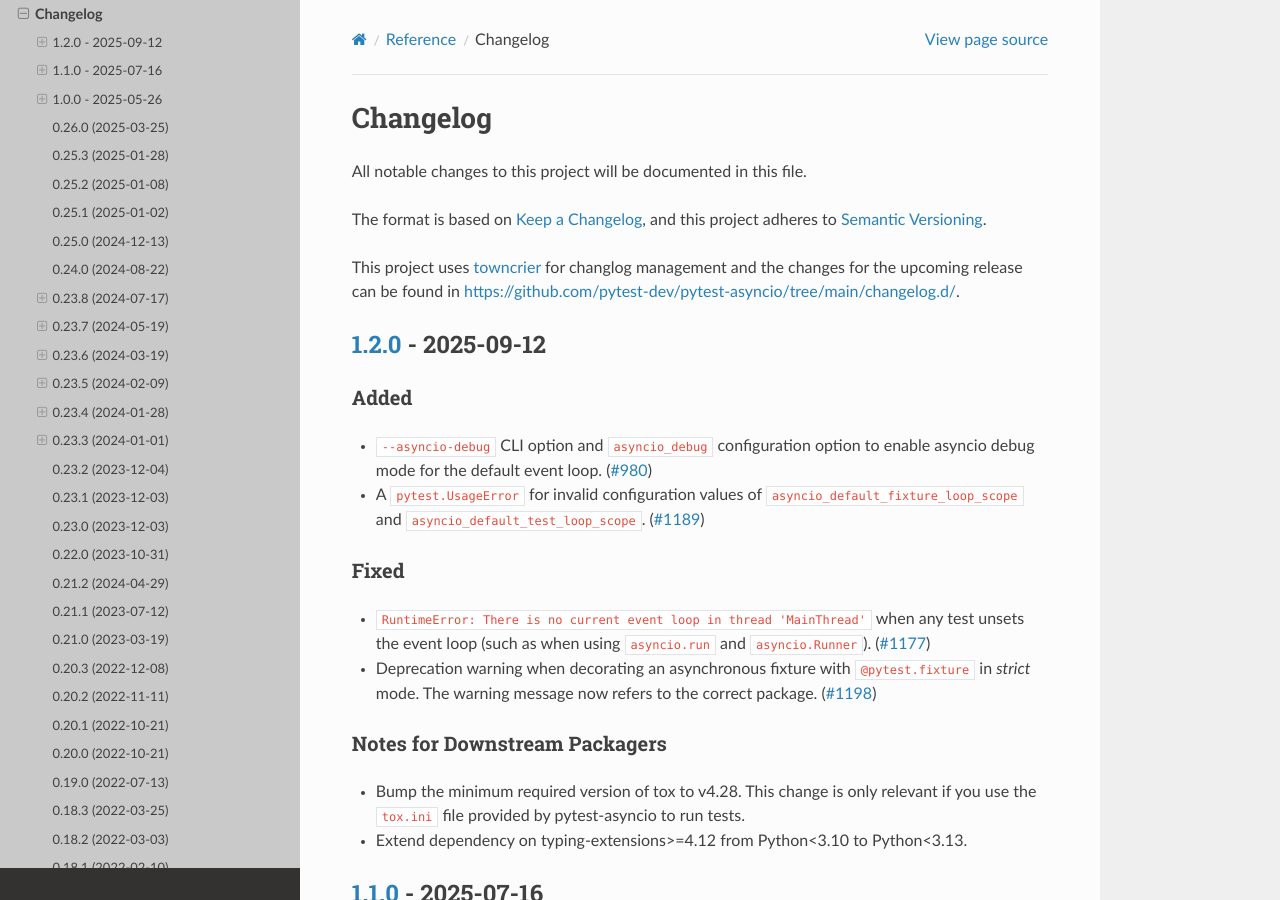
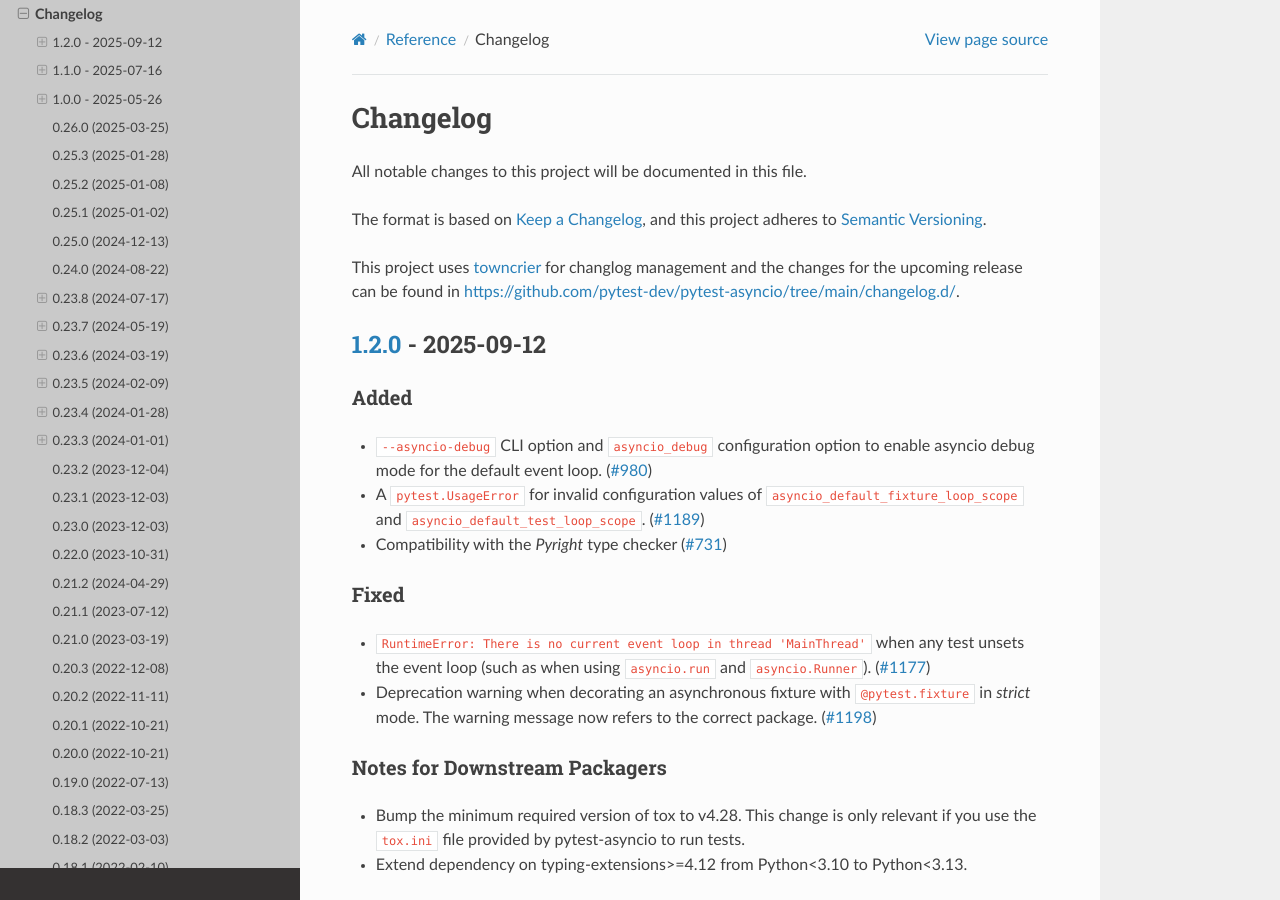
Before and after one commit to pytest-dev/pytest-asyncio, a Sphinx documentation site: the page built from docs/reference/changelog.rst, in a window 1280 px wide and 900 px high. Built offline with Sphinx 7.4.7 and the Read the Docs theme 3.1.0, drawn with Linux system fonts in a browser that asks for light colours.

Commit message:
docs: Include orphaned news fragment in changelog.

```diff
--- a/731.added.rst
+++ /dev/null
@@ -1 +0,0 @@
-Compatibility with the `Pyright` type checker
--- a/docs/reference/changelog.rst
+++ b/docs/reference/changelog.rst
@@ -18,6 +18,7 @@
 
 - ``--asyncio-debug`` CLI option and ``asyncio_debug`` configuration option to enable asyncio debug mode for the default event loop. (`#980 <https://github.com/pytest-dev/pytest-asyncio/issues/980>`_)
 - A ``pytest.UsageError`` for invalid configuration values of ``asyncio_default_fixture_loop_scope`` and ``asyncio_default_test_loop_scope``. (`#1189 <https://github.com/pytest-dev/pytest-asyncio/issues/1189>`_)
+- Compatibility with the `Pyright` type checker (`#731 <https://github.com/pytest-dev/pytest-asyncio/issues/731>`_)
 
 
 Fixed
```
